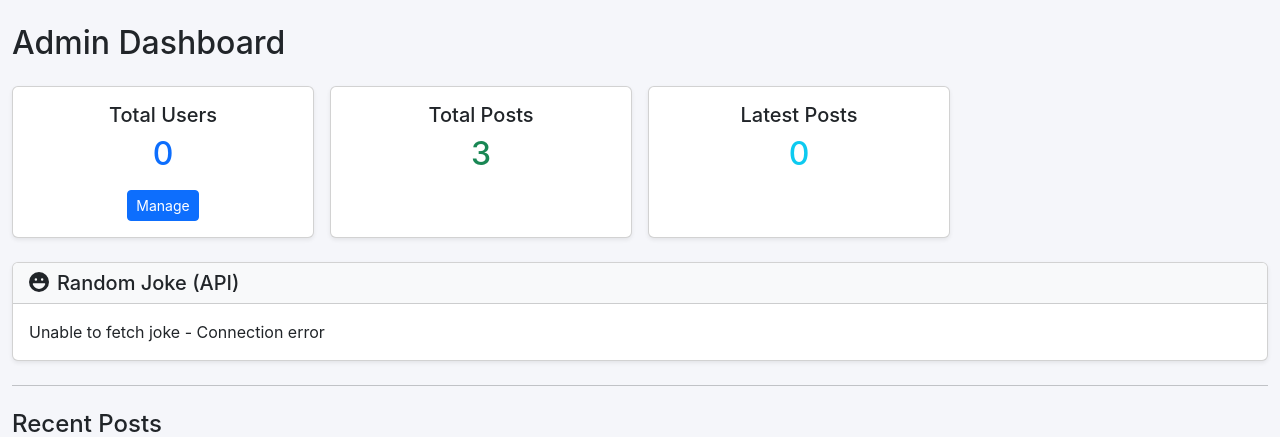
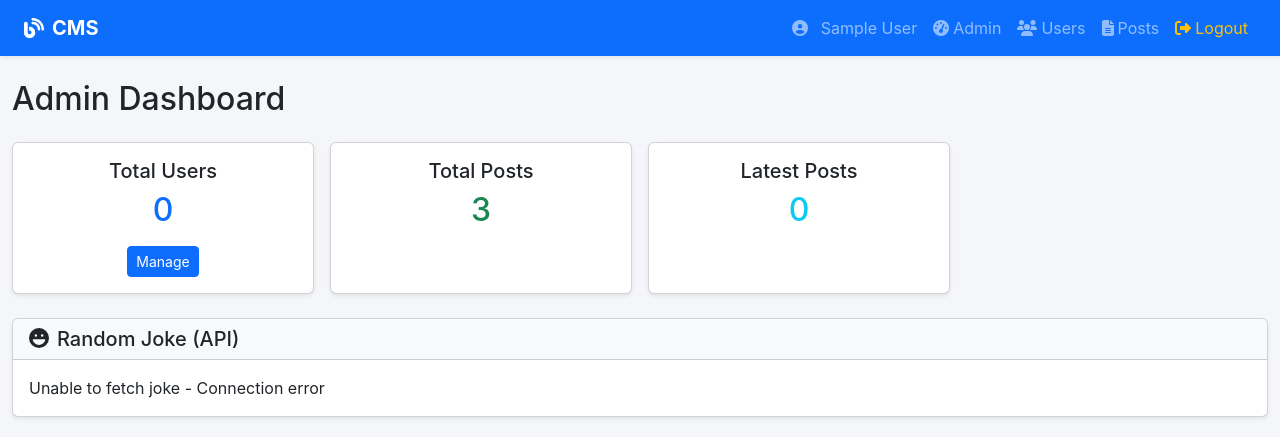
Before and after one commit to sumit03062/csm, a CodeIgniter app: page /cms_assignment/index.php/admin/dashboard in a window 1280 px wide. Shown: the top 437 px of the page. Run offline with CodeIgniter, Linux system fonts and the light colour scheme; the visitor is signed in with stand-in values (Sample User, id 1); data comes from the database, SQL or seed files in the repository; data that the repository does not hold is empty.

Commit message:
add missing features

```diff
--- a/application/config/config.php
+++ b/application/config/config.php
@@ -387,7 +387,7 @@ $config['sess_driver'] = 'files';
 $config['sess_cookie_name'] = 'ci_session';
 $config['sess_samesite'] = 'Lax';
 $config['sess_expiration'] = 7200;
-$config['sess_save_path'] = NULL;
+$config['sess_save_path'] = APPPATH.'cache/sessions';
 $config['sess_match_ip'] = FALSE;
 $config['sess_time_to_update'] = 300;
 $config['sess_regenerate_destroy'] = FALSE;
--- a/application/views/components/main.php
+++ b/application/views/components/main.php
@@ -16,6 +16,80 @@
 <body>
     <?php defined('BASEPATH') or exit('No direct script access allowed'); ?>
 
+    <!-- Navigation Bar -->
+    <nav class="navbar navbar-expand-lg navbar-dark bg-primary shadow-sm">
+        <div class="container-fluid px-2 px-sm-3 px-lg-4">
+            <a class="navbar-brand fw-bold" href="<?= base_url() ?>">
+                <i class="fas fa-blog me-2"></i>CMS
+            </a>
+
+            <button class="navbar-toggler" type="button" data-bs-toggle="collapse" data-bs-target="#navbarNav">
+                <span class="navbar-toggler-icon"></span>
+            </button>
+
+            <div class="collapse navbar-collapse" id="navbarNav">
+                <ul class="navbar-nav ms-auto">
+                    <?php if ($this->session->userdata('logged_in')): ?>
+
+                        <li class="nav-item">
+                            <span class="nav-link">
+                                <i class="fas fa-user-circle me-2"></i>
+                                <?= html_escape($this->session->userdata('name')) ?>
+                            </span>
+                        </li>
+
+                        <?php if ($this->session->userdata('role') == 'admin'): ?>
+                            <li class="nav-item">
+                                <a class="nav-link" href="<?= base_url('admin/dashboard') ?>">
+                                    <i class="fas fa-tachometer-alt me-1"></i>Admin
+                                </a>
+                            </li>
+                            <li class="nav-item">
+                                <a class="nav-link" href="<?= base_url('admin/users') ?>">
+                                    <i class="fas fa-users me-1"></i>Users
+                                </a>
+                            </li>
+                        <?php else: ?>
+                            <li class="nav-item">
+                                <a class="nav-link" href="<?= base_url('user/dashboard') ?>">
+                                    <i class="fas fa-home me-1"></i>Dashboard
+                                </a>
+                            </li>
+                            <li class="nav-item">
+                                <a class="nav-link" href="<?= base_url('user/profile') ?>">
+                                    <i class="fas fa-user me-1"></i>Profile
+                                </a>
+                            </li>
+                        <?php endif; ?>
+
+                        <li class="nav-item">
+                            <a class="nav-link" href="<?= base_url('posts') ?>">
+                                <i class="fas fa-file-alt me-1"></i>Posts
+                            </a>
+                        </li>
+
+                        <li class="nav-item">
+                            <a class="nav-link text-warning" href="<?= base_url('logout') ?>">
+                                <i class="fas fa-sign-out-alt me-1"></i>Logout
+                            </a>
+                        </li>
+
+                    <?php else: ?>
+                        <li class="nav-item">
+                            <a class="nav-link" href="<?= base_url('login') ?>">
+                                <i class="fas fa-sign-in-alt me-1"></i>Login
+                            </a>
+                        </li>
+                        <li class="nav-item">
+                            <a class="nav-link" href="<?= base_url('register') ?>">
+                                <i class="fas fa-user-plus me-1"></i>Register
+                            </a>
+                        </li>
+                    <?php endif; ?>
+                </ul>
+            </div>
+        </div>
+    </nav>
 
     <div class="container-fluid px-2 px-sm-3 px-lg-4">
         <!-- Success Messages -->
--- a/application/views/posts/index.php
+++ b/application/views/posts/index.php
@@ -45,6 +45,8 @@
                     <?php foreach ($posts as $post): ?>
 
                         <tr>
+
+                        <!--xss protection -->
 
                             <td><?= html_escape($post->title) ?></td>
 
```
Also changed, not shown: application/views/user/dashboard.php (+4 -4 lines), application/controllers/Admin.php (line endings or trailing spaces).
